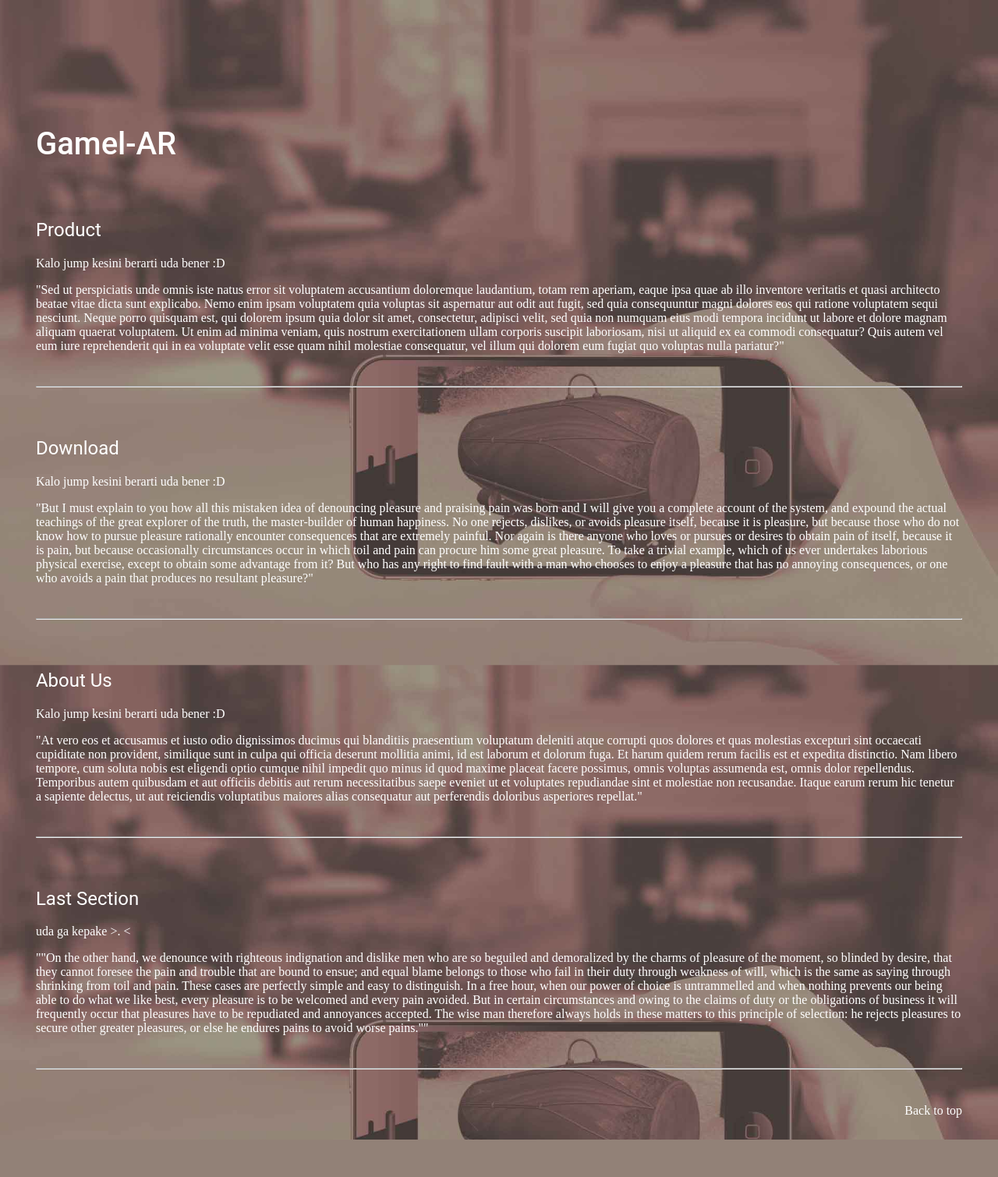
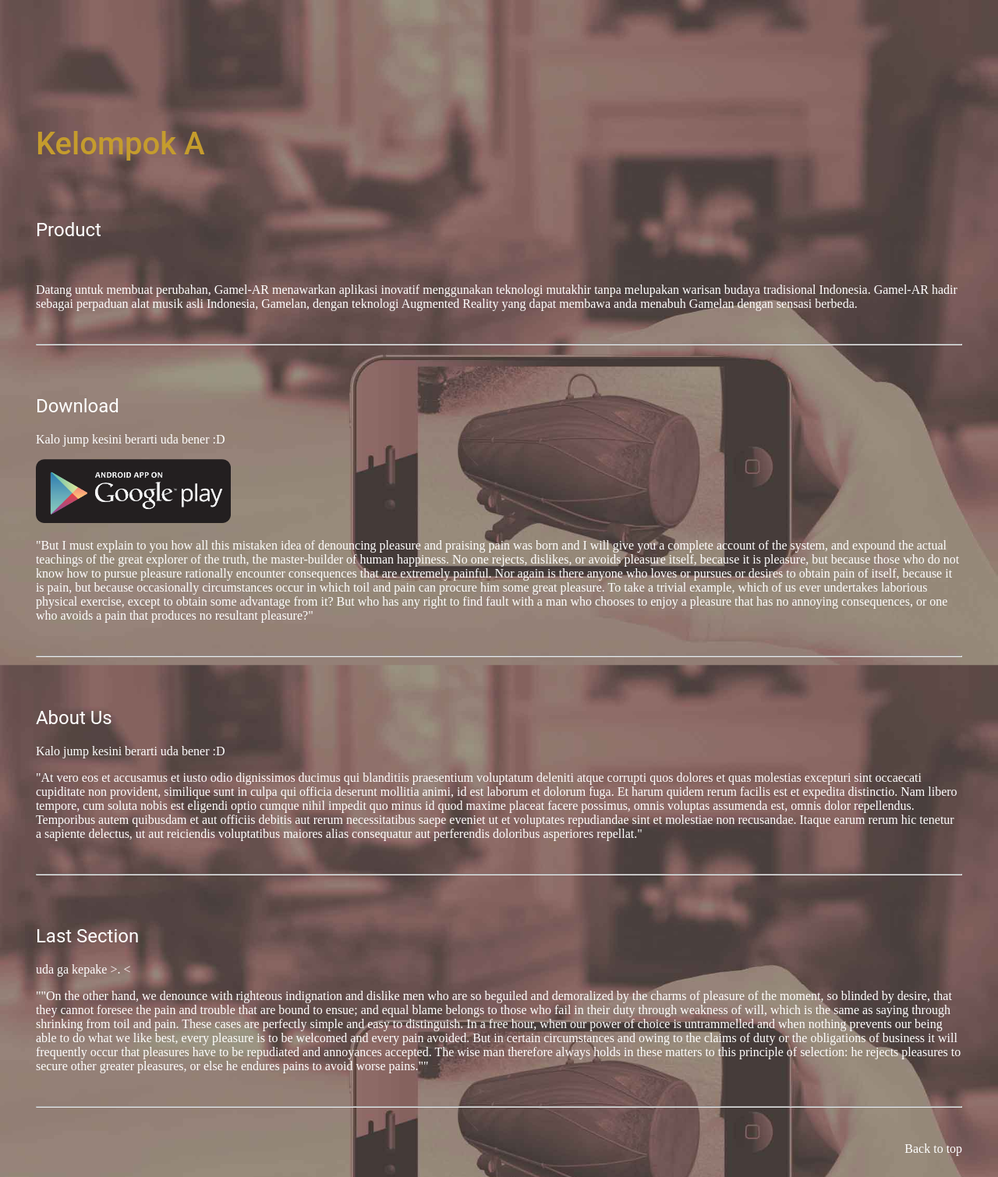
Before and after one commit to KelompokA/Web, a PHP site: page /pages/konten.html in a window 1280 px wide. Shown: the whole page at 78% size. Before the commit the page ends 1462 px from the top, so only its background shows below. Run offline with PHP 8.4, Linux system fonts and the light colour scheme.

Commit message:
konten.css added

```diff
--- /dev/null
+++ b/css/konten.css
@@ -0,0 +1,19 @@
+	h1 {
+            color: #C59C2D;
+            font-size: 40px;
+    	    font-weight: 500;
+            font-family:Roboto;
+
+        }
+
+        h2 {
+            color: white;
+            font-family:Roboto;
+            font-weight: 400;
+        }
+
+        p {
+            color: white;
+	    font-family:Serif;
+	    font-size: 36;
+        }
--- a/css/main.css
+++ b/css/main.css
@@ -22,6 +22,7 @@ body {
     height: 100vh;
     width: 30%;
     float: left;
+    text-align: center;
 }
 
 .logo {
--- a/index.html
+++ b/index.html
@@ -5,7 +5,7 @@
     <title>Gamel-AR</title>
     <!-- Link ke main CSS -->
     <link href="css/main.css" rel="stylesheet">
-    <link href="css/konten.css" rel="stylesheet">
+
 </head>
 
 <body>
--- a/pages/konten.html
+++ b/pages/konten.html
@@ -2,37 +2,24 @@
 <html>
 
 <head>
-    <style>
-        h1 {
-            color: white;
-            text-align: left;
-            font-family:Roboto;
-        }
-
-        h2 {
-            color: white;
-            font-family:Roboto;
-            font-weight: 400;
-        }
-
-        p {
-            color: white;
-        }
-    </style>
+<link href="../css/konten.css" rel="stylesheet">
 </head>
 
 <body style="background-image: url(../assets/back.jpg); background-repeat: no-repeat ; background-size:cover;background-attachment: fixed">
     <div style="padding: 10% 3% 3% 3%">
         <div style="height:100px; width:100vh;">
             <a name="Top" style="">
-                <h1 style=" font-size:40px; font-weight:500">Gamel-AR</h1>
+                <h1 style=" font-size:40px; font-weight:500">Kelompok A</h1>
             </a>
         </div>
 
         </section>
         <a name="Sec1"><h2>Product</h2></a>
-        <p> Kalo jump kesini berarti uda bener :D </p>
-        <p> "Sed ut perspiciatis unde omnis iste natus error sit voluptatem accusantium doloremque laudantium, totam rem aperiam, eaque ipsa quae ab illo inventore veritatis et quasi architecto beatae vitae dicta sunt explicabo. Nemo enim ipsam voluptatem quia voluptas sit aspernatur aut odit aut fugit, sed quia consequuntur magni dolores eos qui ratione voluptatem sequi nesciunt. Neque porro quisquam est, qui dolorem ipsum quia dolor sit amet, consectetur, adipisci velit, sed quia non numquam eius modi tempora incidunt ut labore et dolore magnam aliquam quaerat voluptatem. Ut enim ad minima veniam, quis nostrum exercitationem ullam corporis suscipit laboriosam, nisi ut aliquid ex ea commodi consequatur? Quis autem vel eum iure reprehenderit qui in ea voluptate velit esse quam nihil molestiae consequatur, vel illum qui dolorem eum fugiat quo voluptas nulla pariatur?" </p>
+        <br>
+        <p> Datang untuk membuat perubahan, Gamel-AR menawarkan aplikasi inovatif menggunakan
+	teknologi mutakhir tanpa melupakan warisan budaya tradisional Indonesia.
+	Gamel-AR hadir sebagai perpaduan alat musik asli Indonesia, Gamelan,
+	dengan teknologi Augmented Reality yang dapat membawa anda menabuh Gamelan dengan sensasi berbeda. </p>
         <br>
         <hr>
         <br>
@@ -40,7 +27,9 @@
 
         <a name="Sec2"><h2>Download</h2></a>
         <p> Kalo jump kesini berarti uda bener :D </p>
-        <p> "But I must explain to you how all this mistaken idea of denouncing pleasure and praising pain was born and I will give you a complete account of the system, and expound the actual teachings of the great explorer of the truth, the master-builder of human happiness. No one rejects, dislikes, or avoids pleasure itself, because it is pleasure, but because those who do not know how to pursue pleasure rationally encounter consequences that are extremely painful. Nor again is there anyone who loves or pursues or desires to obtain pain of itself, because it is pain, but because occasionally circumstances occur in which toil and pain can procure him some great pleasure. To take a trivial example, which of us ever undertakes laborious physical exercise, except to obtain some advantage from it? But who has any right to find fault with a man who chooses to enjoy a pleasure that has no annoying consequences, or one who avoids a pain that produces no resultant pleasure?" </p>
+        <a href="http://play.google.com" > <img src="../assets/gplay.png" style="width:250px;length:200px" ></a>
+
+	<p> "But I must explain to you how all this mistaken idea of denouncing pleasure and praising pain was born and I will give you a complete account of the system, and expound the actual teachings of the great explorer of the truth, the master-builder of human happiness. No one rejects, dislikes, or avoids pleasure itself, because it is pleasure, but because those who do not know how to pursue pleasure rationally encounter consequences that are extremely painful. Nor again is there anyone who loves or pursues or desires to obtain pain of itself, because it is pain, but because occasionally circumstances occur in which toil and pain can procure him some great pleasure. To take a trivial example, which of us ever undertakes laborious physical exercise, except to obtain some advantage from it? But who has any right to find fault with a man who chooses to enjoy a pleasure that has no annoying consequences, or one who avoids a pain that produces no resultant pleasure?" </p>
         <br>
         <hr>
         <br>
```
Also changed, not shown: assets/Wstore.png (added), assets/gplay.png (added).
